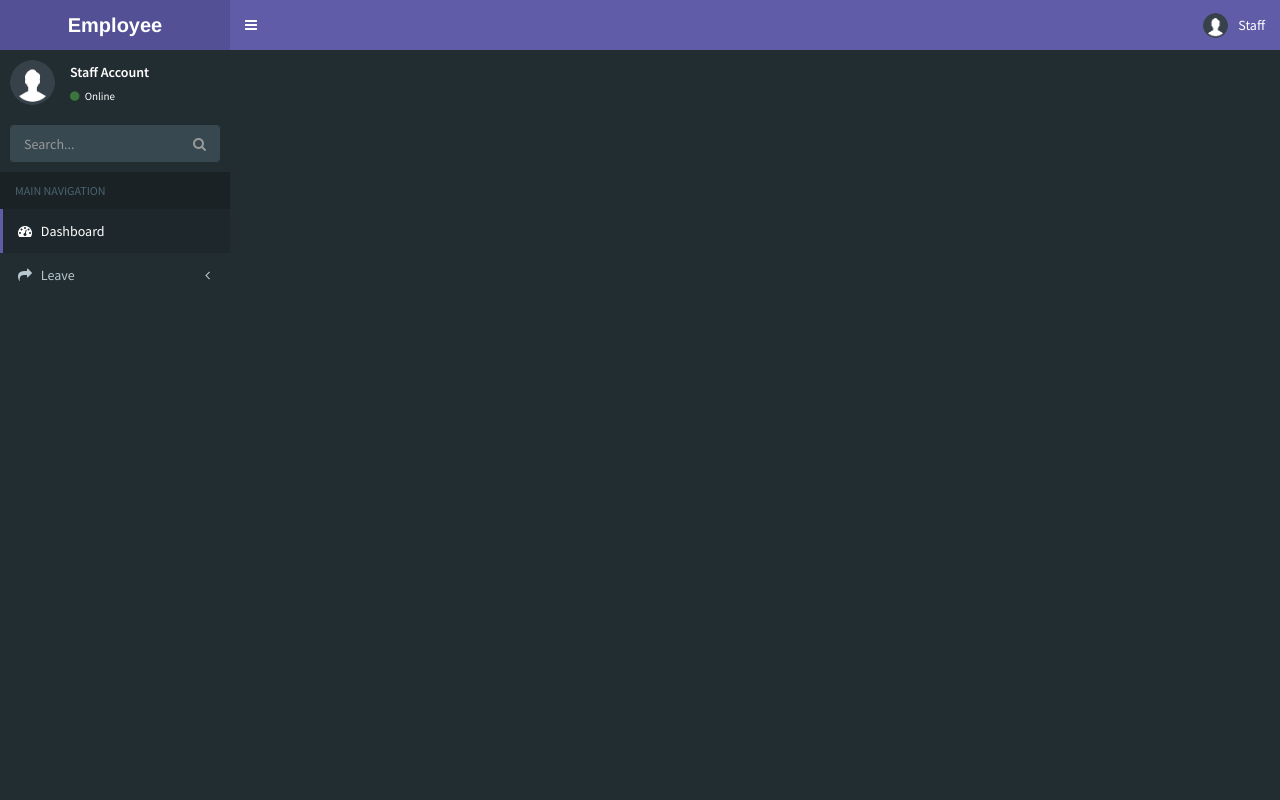
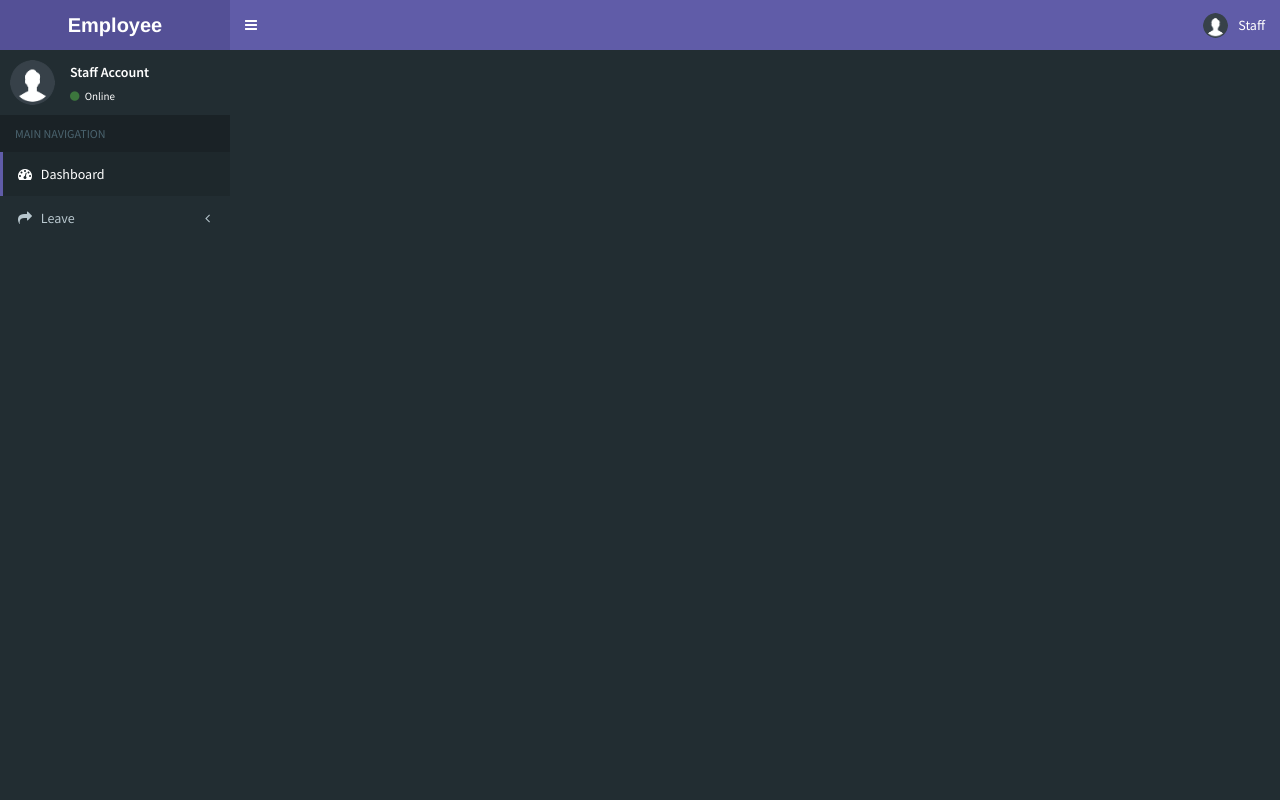
Before and after one commit to SUasyraaf/atsmleave, a PHP site: the page made by application/views/staff/header.php in a window 1280 px wide. Run offline with PHP 8.4, Linux system fonts and the light colour scheme; the template is opened without the code that fills it, so the values that code supplies are empty.

Commit message:
remove search box

```diff
--- a/application/views/staff/header.php
+++ b/application/views/staff/header.php
@@ -93,34 +93,12 @@
           <a href="#"><i class="fa fa-circle text-success"></i> Online</a>
         </div>
       </div>
-      <!-- search form -->
-      <form action="#" method="get" class="sidebar-form">
-        <div class="input-group">
-          <input type="text" name="q" class="form-control" placeholder="Search...">
-          <span class="input-group-btn">
-                <button type="submit" name="search" id="search-btn" class="btn btn-flat"><i class="fa fa-search"></i>
-                </button>
-              </span>
-        </div>
-      </form>
-      <!-- /.search form -->
+
       <!-- sidebar menu: : style can be found in sidebar.less -->
       <ul class="sidebar-menu" data-widget="tree">
         <li class="header">MAIN NAVIGATION</li>
 
         <li class="active"><a href="<?php echo base_url(); ?>"><i class="fa fa-dashboard"></i> <span>Dashboard</span></a></li>
-
-        <!-- <li class="treeview">
-          <a href="#">
-            <i class="fa fa-usd"></i> <span>Salary</span>
-            <span class="pull-right-container">
-              <i class="fa fa-angle-left pull-right"></i>
-            </span>
-          </a>
-          <ul class="treeview-menu">
-            <li><a href="<?php echo base_url(); ?>view-salary"><i class="fa fa-circle-o"></i> View Salary</a></li>
-          </ul>
-        </li> -->
 
         <li class="treeview">
           <a href="#">
```
